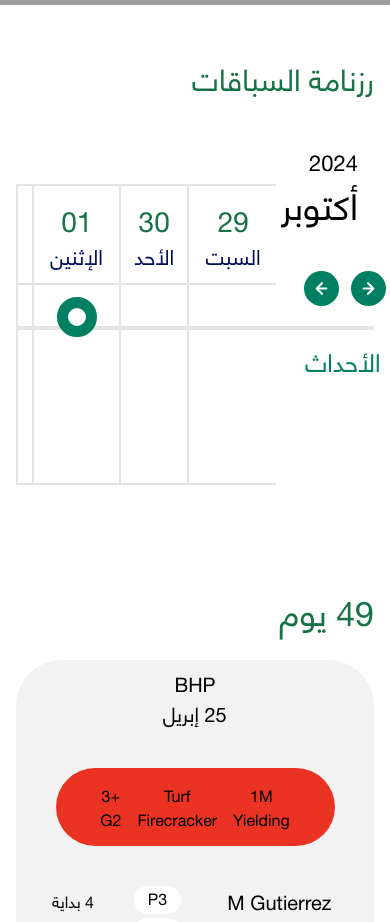
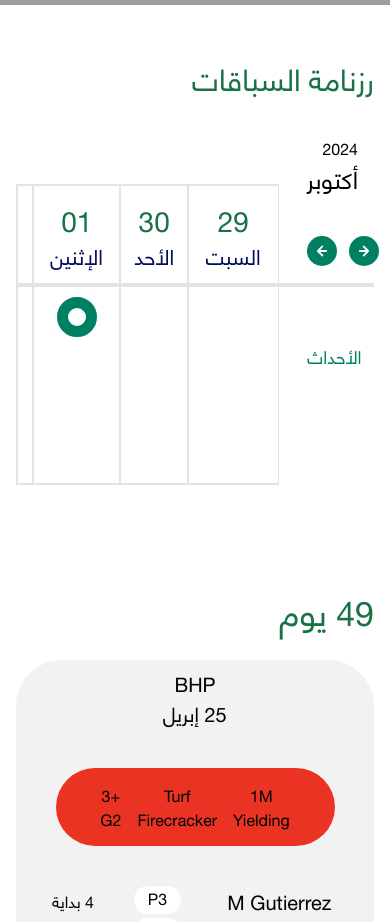
Before and after one commit to mayermamdouh/Ijdcreatives_task, a Next.js app: page / in a window 390 px wide. Shown: the part 1185-2107 px from the top of the page. Built offline with nearby package versions, Linux system fonts and the light colour scheme; grey boxes are pictures that could not be loaded.

Commit message:
Last version

```diff
--- a/src/components/second-section.jsx
+++ b/src/components/second-section.jsx
@@ -110,28 +110,33 @@ const SecondPage = () => {
             </tbody>
           </table>
         </div>
-        <div className="w-[15%] ml-3 text-[#008062]  text-[18px] mr-4 whitespace-nowrap relative ">
-          <div className="text-[25px] absolute top-[60%] left-[2%]  sm:left-[40%]">
+        <div className="w-[15%] ml-3 text-[#008062] text-[14px] sm:text-[16px] md:text-[18px] mr-4 whitespace-nowrap relative ">
+          <div className="text-[18px] sm:text-[22px] md:text-[25px] absolute top-[60%] left-[2%] sm:left-[40%]">
             الأحداث
           </div>
-          <div className="flex flex-col text-[#000000] items-end mt-4">
-            <div className="text-[22px]">2024</div>
-            <div className="text-[36px]">أكتوبر</div>
+          <div className="flex flex-col text-[#000000] items-end mt-2 h-[100px]">
+            <div className="text-[16px] sm:text-[20px] md:text-[22px]">
+              2024
+            </div>
+            <div className="text-[24px] sm:text-[30px] md:text-[36px]">
+              أكتوبر
+            </div>
             <div className="flex flex-row gap-3 mt-10">
               <img
-                className="h-[35px] w-[35px]"
+                className="h-[30px] w-[30px] sm:h-[35px] sm:w-[35px]"
                 src="/icons/left-arrow-circle.svg"
                 alt="icon"
-              ></img>
+              />
               <img
-                className="h-[35px] w-[35px]"
+                className="h-[30px] w-[30px] sm:h-[35px] sm:w-[35px]"
                 src="/icons/right-arrow-circle.svg"
                 alt="icon"
-              ></img>
+              />
             </div>
           </div>
         </div>
-        <div className="absolute left-0 top-[198px] w-[100%] h-[4px] bg-[#E3E3E3] z-[-1]"></div>
+
+        <div className="absolute left-0 w-[100%] h-[4px] bg-[#E3E3E3] z-[-1] top-[155px] sm:top-[165px]  md:top-[198px]"></div>
       </div>
     </div>
   );
```
